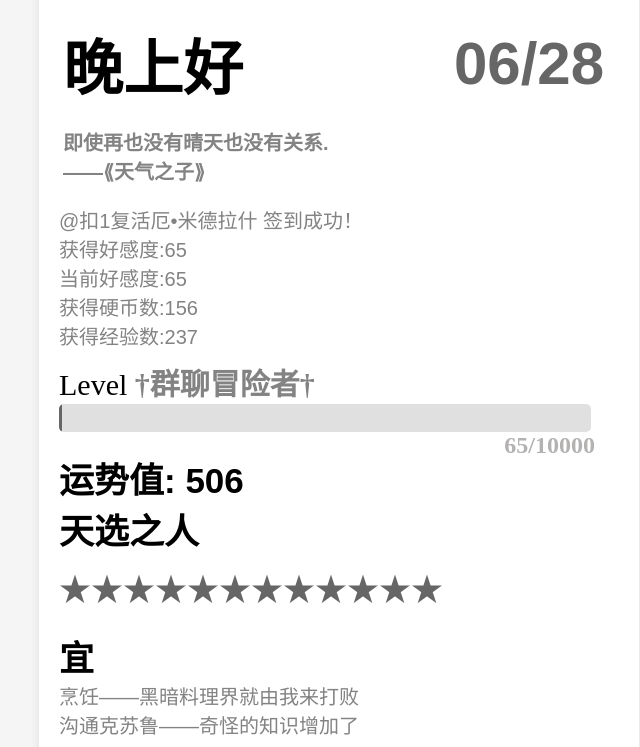
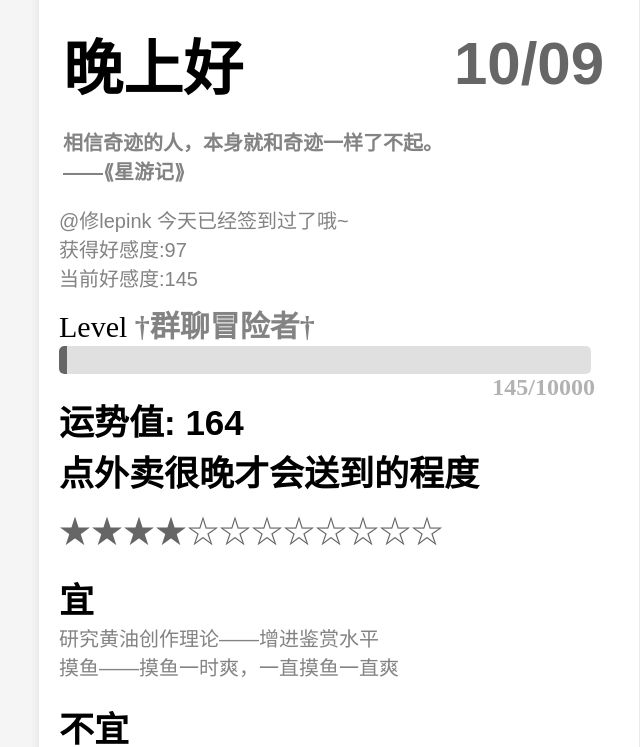
Before and after one commit to CatKoishi/koishi-plugin-jrys-fix, a website: page src/index/index.html in a window 1280 px wide. Shown: the part 53-800 px from the top of the page, without its empty margins (301-941 px from the left). Drawn offline with Linux system fonts and the light colour scheme; a web font is replaced by a local one.

Commit message:
修复日期总是为开启插件的时间,可选项却是必须项

```diff
--- a/src/index.ts
+++ b/src/index.ts
@@ -97,12 +97,13 @@ export function apply(ctx: Context, config: Config) {
   })
   const signin = new Signin(ctx, config);
   const jrys = new jrysmax();
-  const date = new Date();
+  // const date = new Date();
   // ctx.plugin(Jrysmax)
   ctx.command("jrysmax", "今日运势")
   .userFields(['name'])
   .action(async ({session, options}) => {
     // return "你好"
+    const date = new Date();
     const month = (date.getMonth() + 1).toString().padStart(2, '0'); // 确保月份为两位数
     const day = date.getDate().toString().padStart(2, '0'); // 确保日期为两位数
     const formattedDate = `${month}/${day}`;
--- a/src/index/index.html
+++ b/src/index/index.html
@@ -124,7 +124,7 @@
             margin-right: 10px;
         }
         .level-bar .progress {
-            width: calc(0.650%);
+            width: calc(1.450%);
             background: #666666;
             padding: 5px 0;
             border-radius: 5px 0 0 5px;
@@ -197,22 +197,22 @@
 <body id="body">
     <div class="container">
         <div class="top-image">
-            <img src="file:///D:/Gallery/ComicNyaa/193.jpg" alt="Top Image">
-            <img class="avatar" src="http://q.qlogo.cn/headimg_dl?dst_uin=2464175155&spec=640" alt="Avatar">
+            <img src="file:///D:/Gallery/ComicNyaa/240.jpg" alt="Top Image">
+            <img class="avatar" src="http://q.qlogo.cn/headimg_dl?dst_uin=1206147964&spec=640" alt="Avatar">
         </div>
         <div class="header">
             <div>
                 <h1>晚上好</h1>
             </div>
-            <div class="date">06/28</div>
+            <div class="date">10/09</div>
         </div>
         <div class="hitokoto">
-                <p>即使再也没有晴天也没有关系.<br>  ——⟪天气之子⟫</p>
+                <p>相信奇迹的人，本身就和奇迹一样了不起。<br>  ——⟪星游记⟫</p>
         </div>
         <div class="content">
-            <p>@扣1复活厄•米德拉什 签到成功！</p>
+            <p>@修lepink 今天已经签到过了哦~</p>
             <div class="status">
-                <p>获得好感度:65<br>当前好感度:65<br>获得硬币数:156<br>获得经验数:237</p>
+                <p>获得好感度:97<br>当前好感度:145</p>
             </div>
             <div class="level-info">Level <span class="special-font">&#x2020;群聊冒险者&#x2020;</span></div>
             <div class="level-bar">
@@ -220,15 +220,15 @@
                     <div class="progress"></div>
                 </div>
             </div>
-            <div class="pointlevel">65/10000</div>
-            <div class="fortune">运势值: 506<br><strong>天选之人</strong></div>
+            <div class="pointlevel">145/10000</div>
+            <div class="fortune">运势值: 164<br><strong>点外卖很晚才会送到的程度</strong></div>
             <div class="stars">
-                <span>★★★★★★★★★★★★</span>
+                <span>★★★★☆☆☆☆☆☆☆☆</span>
             </div>
             <div class="userfortune"><strong>宜</strong></div>
-                <p>烹饪——黑暗料理界就由我来打败<br>沟通克苏鲁——奇怪的知识增加了</p>
+                <p>研究黄油创作理论——增进鉴赏水平<br>摸鱼——摸鱼一时爽，一直摸鱼一直爽</p>
             <div class="userfortune"><strong>不宜</strong></div>
-                <p>组模型——精神不集中板件被剪断了<br>面试——面试官不爽，会拿你出气</p>
+                <p>走夜路——有坏人<br>招人——这人会写程序吗？</p>
         </div>
         <div class="credit">
             随机生成 请勿迷信<br> AXLMLY © 2024
```
Also changed, not shown: package.json (+5 -2 lines), src/signin.ts (+6 -6 lines).
